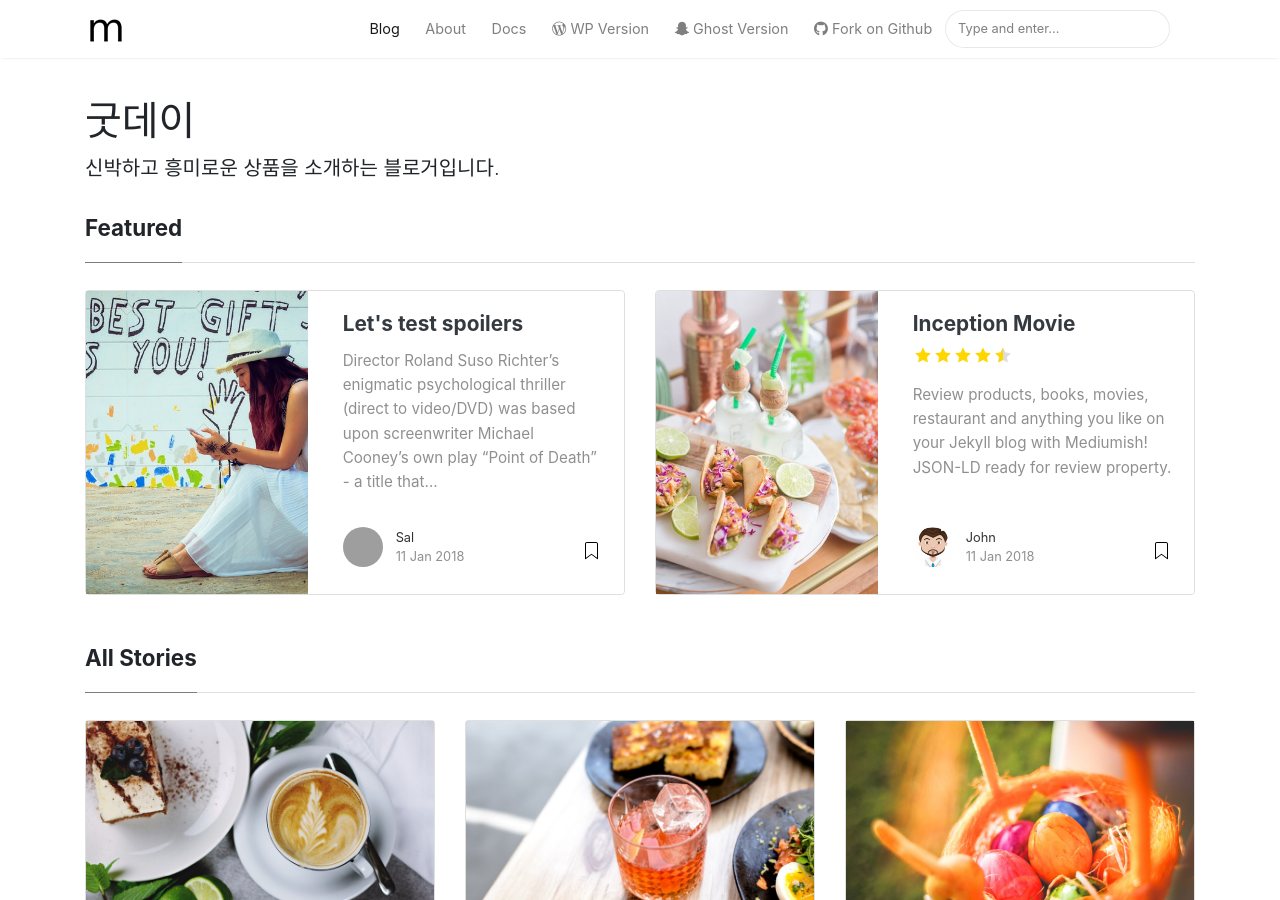
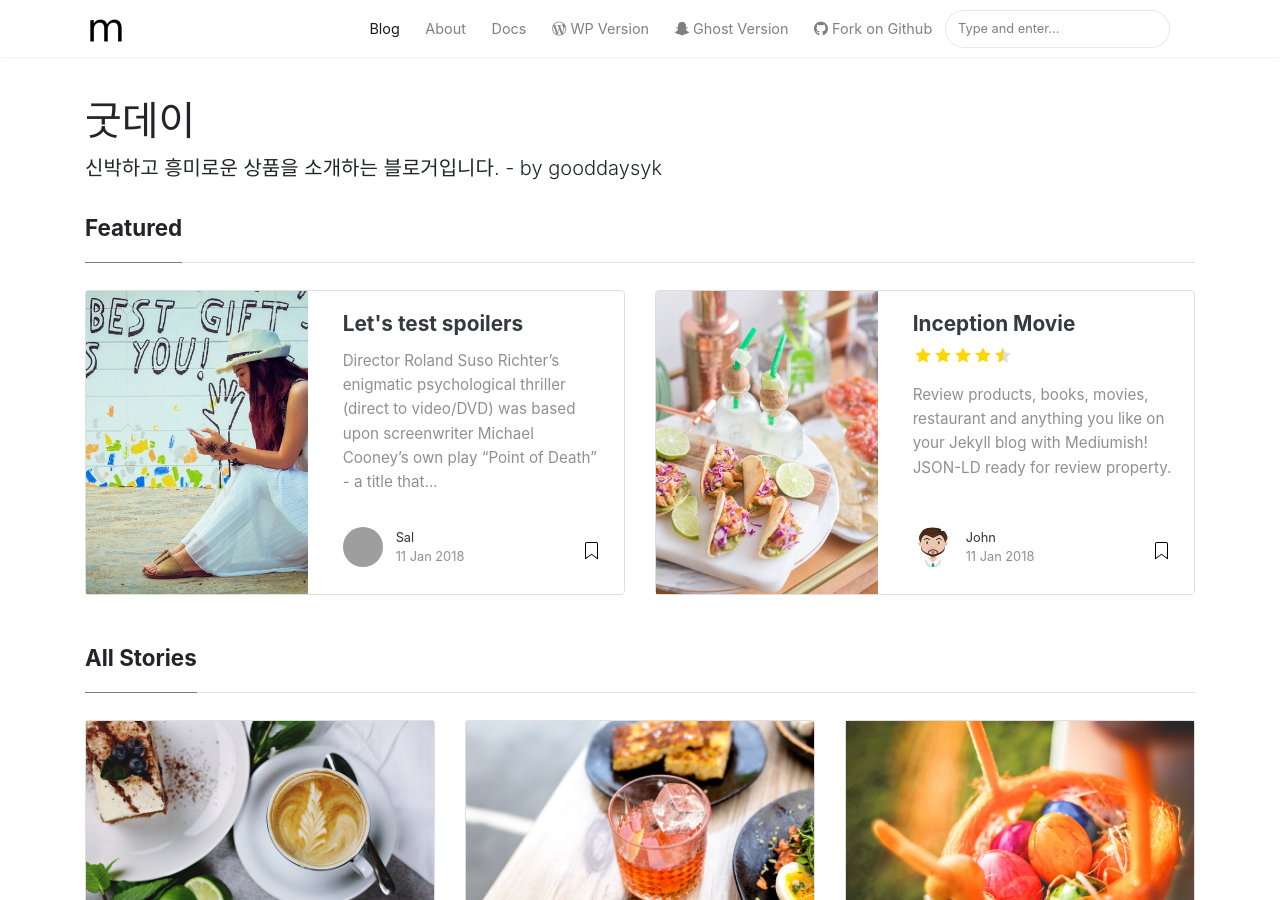
Before and after one commit to gooddaysyk/mygoods, a Jekyll site: the page built from index.html, in a window 1280 px wide and 900 px high. Built offline with Jekyll 4.4.1, drawn with Linux system fonts in a browser that asks for light colours; nearby versions of some CDN libraries; the list of posts is cut into pages by our own code; grey boxes are pictures that could not be loaded.

Commit message:
Update _config.yml

```diff
--- a/_config.yml
+++ b/_config.yml
@@ -1,10 +1,9 @@
 # Site
 name: "굿데이"
-title: "Something good things - by gooddaysyk(똘똘이)"
-description: "신박하고 흥미로운 상품을 소개하는 블로거입니다."
+title: "Something good things - by gooddaysyk"
+description: "신박하고 흥미로운 상품을 소개하는 블로거입니다. - by gooddaysyk"
 logo: 'assets/images/logo.png'
 favicon: 'assets/images/logo.png'
-
 #baseurl: /mediumish-theme-jekyll
 baseurl: "/mygoods"
 
```
